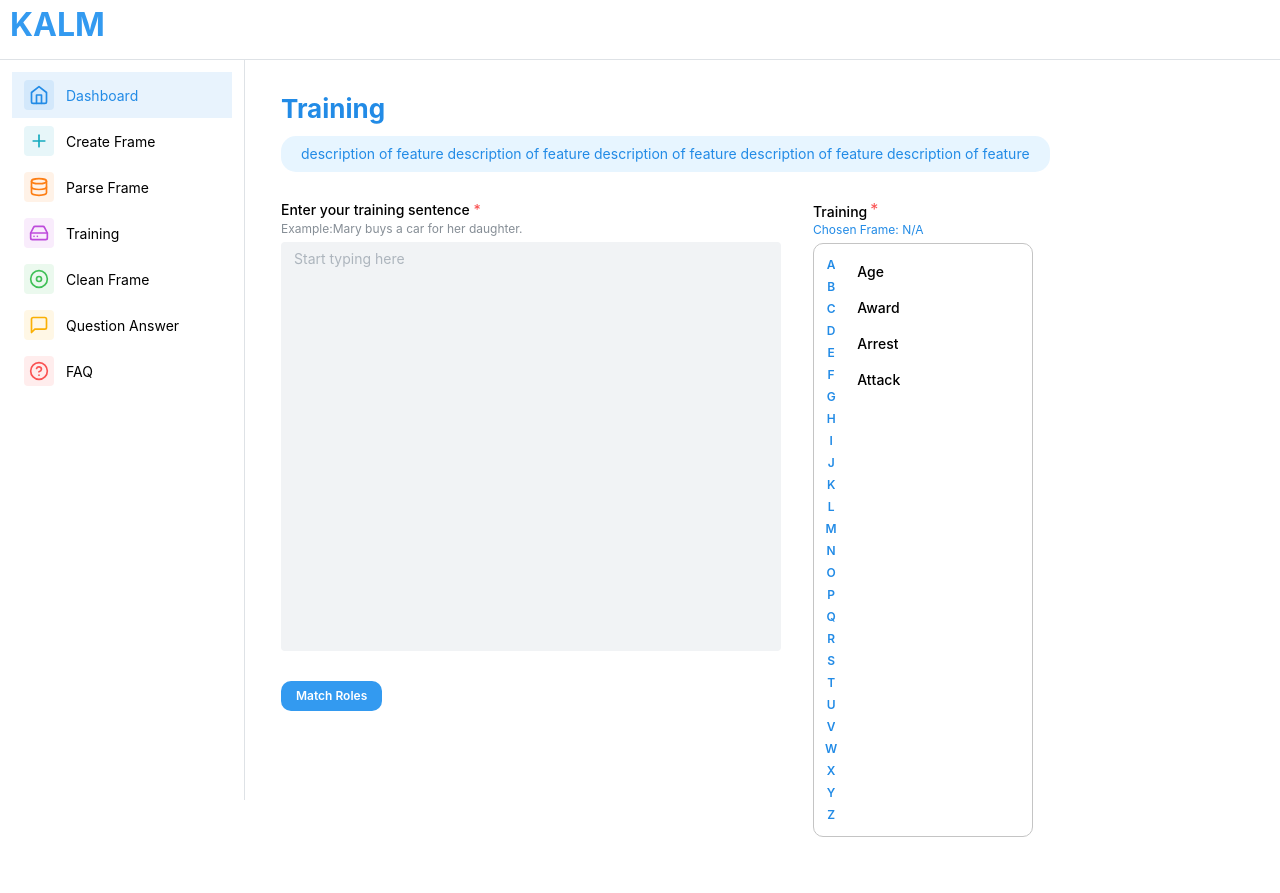
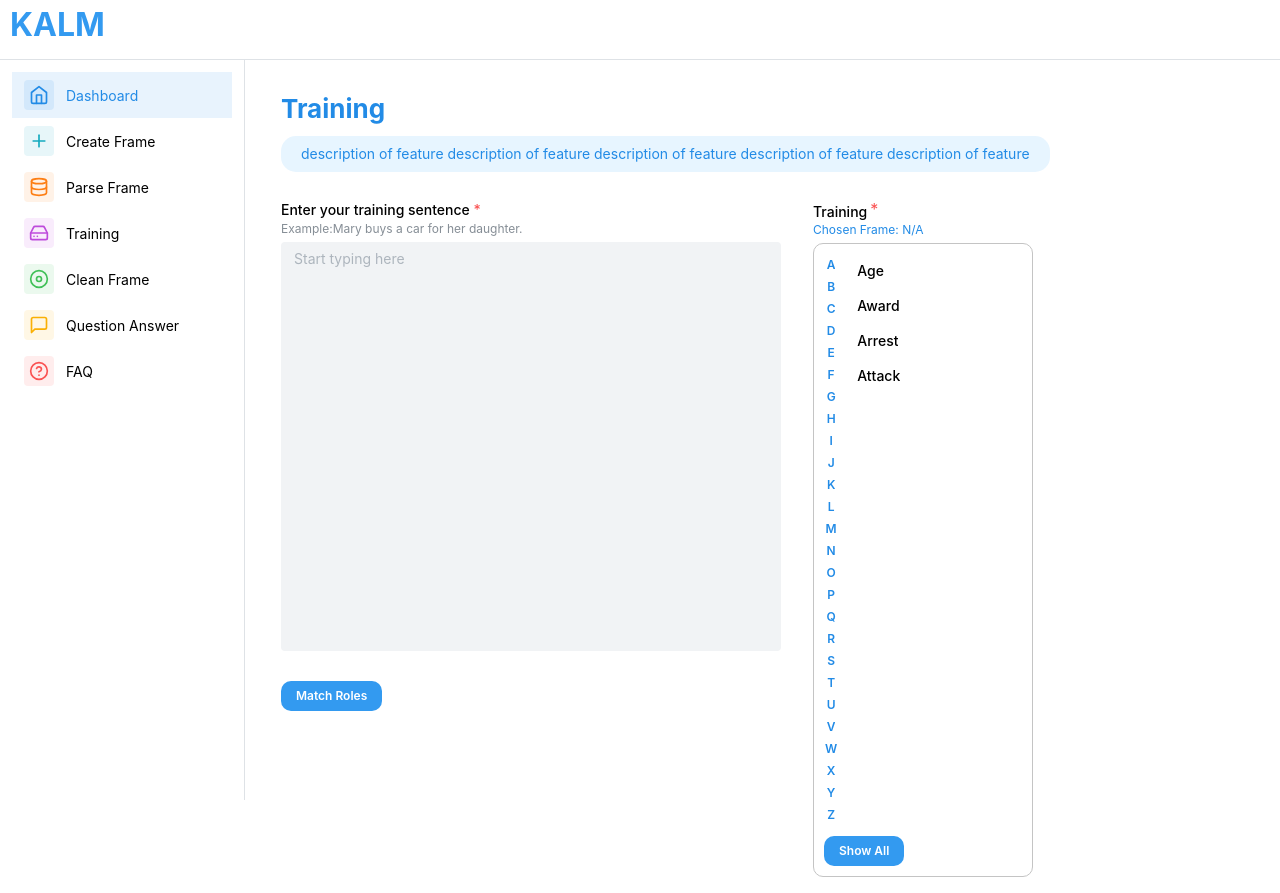
Before and after one commit to sbu-kalm/KALM, a React (Create React App) app in the folder client/: page /training in a window 1280 px wide. Before the commit the page ends 853 px from the top, so only its background shows below. Built offline with nearby package versions, Linux system fonts and the light colour scheme.

Commit message:
first page of training - show all frames

```diff
--- a/client/src/components/pages/Training.tsx
+++ b/client/src/components/pages/Training.tsx
@@ -31,6 +31,10 @@ const Training = () => {
         setShownFrames(framesSubset);
     }
 
+    const showAllFrames = () => {
+        setShownFrames(frames.current);
+    }
+
     return (
         <div style={{padding: "15px 0 0 20px"}}>
             <Title order={2} c="blue">Training</Title>
@@ -56,7 +60,8 @@ const Training = () => {
                         <Text c="red">*</Text>
                     </Flex>
                     <Text size="xs" c="blue" style={{marginBottom: 4}}>Chosen Frame: {chosenFrame}</Text>
-                    <Flex style={{border: "1px solid #C4C4C4", borderRadius: "10px", padding: "10px"}}>
+                    <div style={{border: "1px solid #C4C4C4", borderRadius: "10px", padding: "10px"}}>
+                        <Flex>
                             <Flex direction={"column"}>
                                 {alphabet.map((letter, index) => {
                                     return <Button key={index} onClick={() => {getFrames(letter)}} style={{padding: "0px"}} variant='transparent' size="compact-xs">
@@ -64,14 +69,18 @@ const Training = () => {
                                     </Button>
                                 })}
                             </Flex>
-                        <Flex direction={"column"}>
+                            <Flex direction={"column"} style={{height: "568px", overflowY: "scroll", flexShrink: 0}}>
                                 {shownFrames.map((frame, index) => {
-                                return <Button onClick = {() => {setChosenFrame(frame)}} fullWidth justify={"flex-start"} key={index} variant='transparent' fw={500} c={"black"}>
+                                    return <div>
+                                        <Button style={{height: "35px"}} onClick = {() => {setChosenFrame(frame)}} fullWidth justify={"flex-start"} key={index} variant='transparent' fw={500} c={"black"}>
                                             {frame}
                                         </Button>
+                                    </div>
                                 })}
                             </Flex>
                         </Flex>
+                        <Button onClick = {() => showAllFrames()} variant="filled" size={"xs"} style={{marginTop: "10px", borderRadius: "10px"}} color="blue.5">Show All</Button>
+                    </div>
                 </div>
             </Flex>
         </div>
```
Lines whose indentation alone changed are shown as unchanged.
